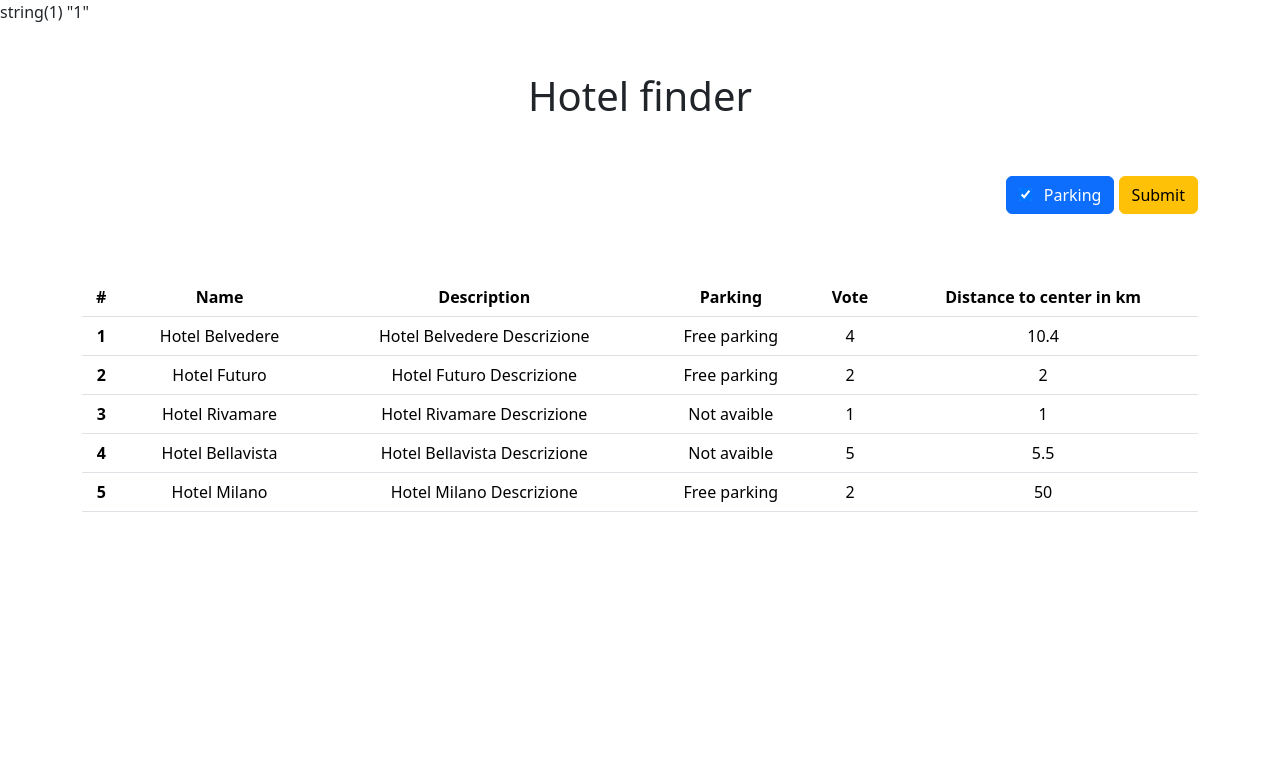
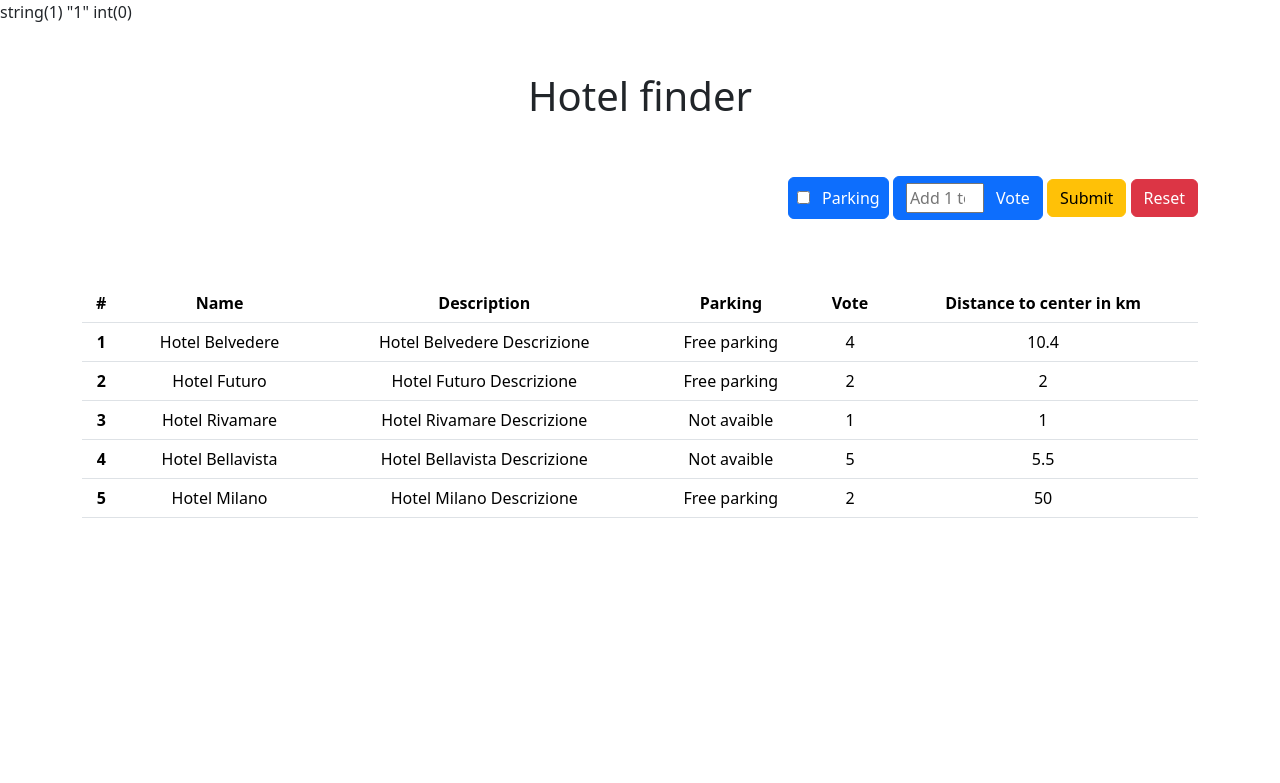
Before and after one commit to giuseppesciacca/php-hotel, a PHP site: page /?parking=1 in a window 1280 px wide. Shown: the top 783 px of the page. Run offline with PHP 8.4, Linux system fonts and the light colour scheme; data that the repository does not hold is empty.

Commit message:
[add] filter by vote

```diff
--- a/index.php
+++ b/index.php
@@ -40,13 +40,18 @@ $hotels = [
 ];
 
 $parking = $_GET['parking'];
+$vote = $_GET['vote'];
 
-if ($parking == 'on') {
-    # code...
+if ($vote == '') {
+    $vote = 0;
+} elseif ($vote > 5) {
+    $vote = 5;
 } else {
+    $vote = ceil($vote);
 }
 
 var_dump($parking);
+var_dump($vote);
 ?>
 
 
@@ -69,10 +74,16 @@ var_dump($parking);
 
         <div class="container pb-5 text-end">
             <form action="" method="get">
-                <label class="btn btn-primary">
-                    <input type="checkbox" class="me-2" name="parking" id="parking" checked autocomplete="off"> Parking
+                <label class="btn btn-primary p-2">
+                    <input type="checkbox" class="me-2" name="parking" id="parking" autocomplete="off"> Parking
+                </label>
+
+                <label for="vote" class="btn btn-primary">
+                    <input type="number" class="me-2" name="vote" id="vote" placeholder="Add 1 to 5" min="0" max="5">
+                    Vote
                 </label>
                 <button type="submit" class="btn btn-warning">Submit</button>
+                <button type="reset" class="btn btn-danger">Reset</button>
             </form>
         </div>
     </header>
@@ -94,7 +105,9 @@ var_dump($parking);
 
                 <tbody>
                     <?php foreach ($hotels as $index => $hotel) : ?>
-                        <?php if ($parking == 'on' && $hotel["parking"] === false) {
+                        <?php if (($parking == 'on' && $hotel["parking"] === false) && ($hotel["vote"] < $vote)) {
+                            echo '<tr class="d-none">';
+                        } elseif (($parking == 'on' && $hotel["parking"] === false) || ($hotel["vote"] < $vote)) {
                             echo '<tr class="d-none">';
                         } else {
                             echo "<tr>";
```
